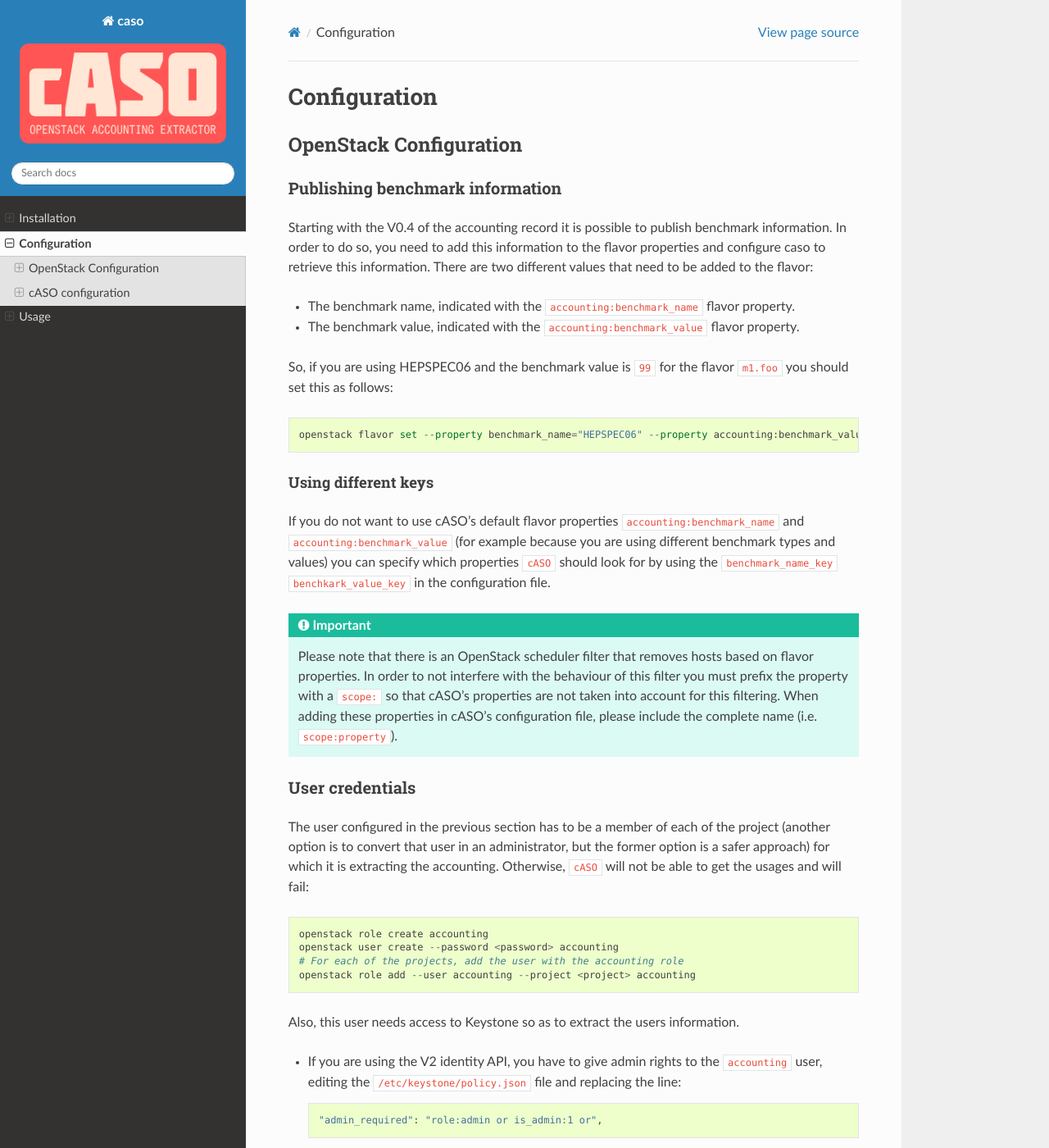
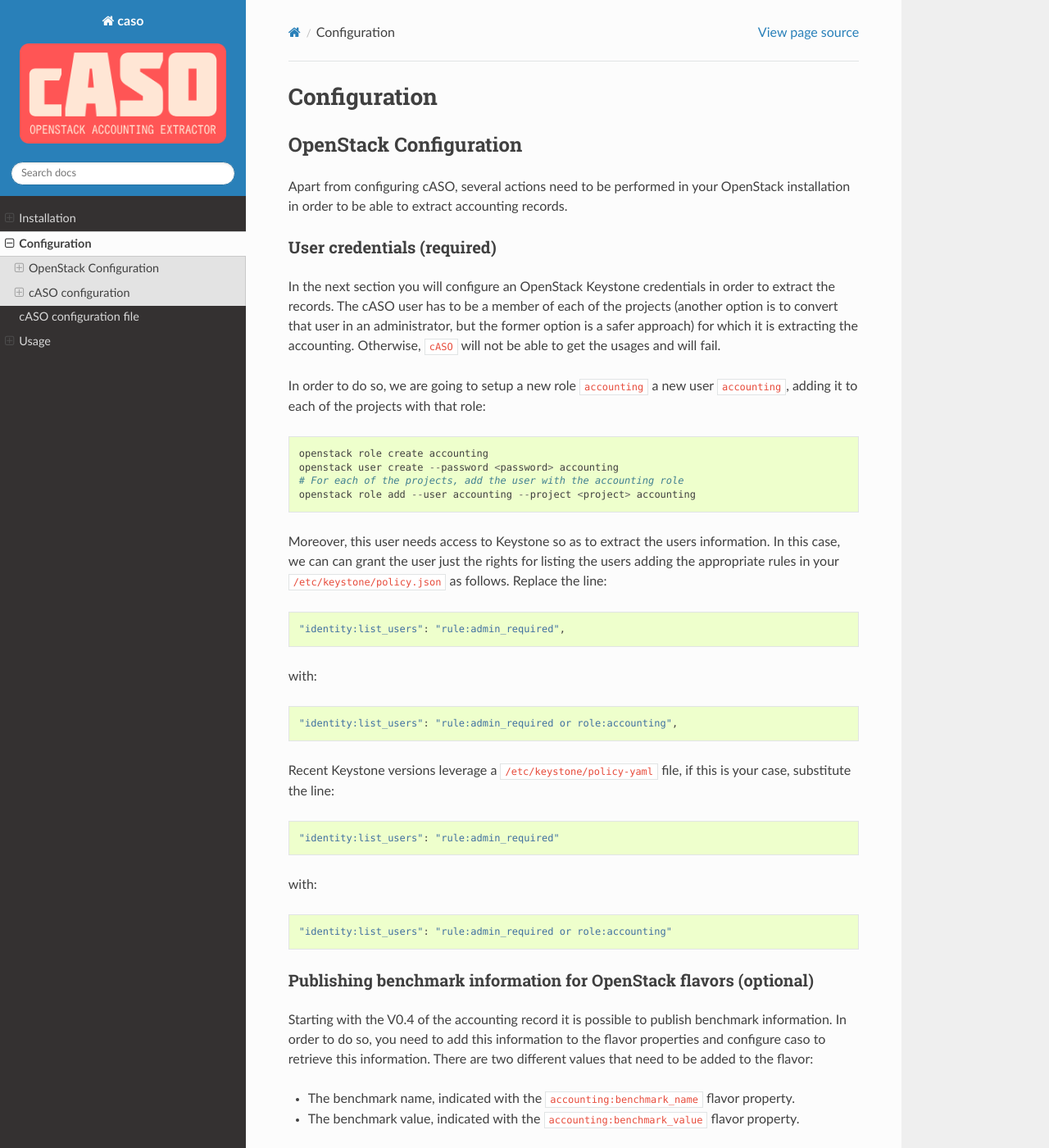
Before and after one commit to thebe14/caso, a Sphinx documentation site: the page built from doc/source/configuration.rst, in a window 1280 px wide and 1400 px high. Shown: the whole window at 82% size. Built offline with Sphinx 7.4.7 and the Read the Docs theme 2.0.0, drawn with Linux system fonts in a browser that asks for light colours; some of the changed text lies outside the part shown.

```diff
--- a/doc/source/conf.py
+++ b/doc/source/conf.py
@@ -16,19 +16,20 @@ import os
 import sys
 
 sys.path.insert(0, os.path.abspath('../..'))
+sys.path.insert(0, os.path.abspath('../'))
+sys.path.insert(0, os.path.abspath('./'))
 # -- General configuration ----------------------------------------------------
 
 # Add any Sphinx extension module names here, as strings. They can be
 # extensions coming with Sphinx (named 'sphinx.ext.*') or your custom ones.
 extensions = [
     'sphinx.ext.autodoc',
-    #'sphinx.ext.intersphinx',
-    #'oslosphinx'
+    'oslo_config.sphinxconfiggen',
+    'oslo_config.sphinxext',
 ]
 
-# autodoc generation is a bit aggressive and a nuisance when doing heavy
-# text edit cycles.
-# execute "export SPHINX_DEBUG=1" in your terminal to disable
+config_generator_config_file = '../../etc/caso/caso-config-generator.conf'
+sample_config_basename = 'static/caso'
 
 # The suffix of source filenames.
 source_suffix = '.rst'
--- a/doc/source/configuration.rst
+++ b/doc/source/configuration.rst
@@ -19,8 +19,49 @@ Configuration
 OpenStack Configuration
 =======================
 
-Publishing benchmark information
---------------------------------
+Apart from configuring cASO, several actions need to be performed in your
+OpenStack installation in order to be able to extract accounting records.
+
+User credentials (required)
+---------------------------
+
+In the next section you will configure an OpenStack Keystone credentials in
+order to extract the records. The cASO user has to be a member of each of the
+projects (another option is to convert that user in an administrator, but the
+former option is a safer approach) for which it is extracting the accounting.
+Otherwise, ``cASO`` will not be able to get the usages and will fail.
+
+In order to do so, we are going to setup a new role ``accounting`` a new user
+``accounting``, adding it to each of the projects with that role::
+
+    openstack role create accounting
+    openstack user create --password <password> accounting
+    # For each of the projects, add the user with the accounting role
+    openstack role add --user accounting --project <project> accounting
+
+Moreover, this user needs access to Keystone so as to extract the users
+information. In this case, we can can grant the user just the rights for
+listing the users adding the appropriate rules in your
+``/etc/keystone/policy.json`` as follows. Replace the line::
+
+      "identity:list_users": "rule:admin_required",
+
+with::
+
+      "identity:list_users": "rule:admin_required or role:accounting",
+
+Recent Keystone versions leverage a ``/etc/keystone/policy-yaml`` file, if this
+is your case, substitute the line::
+
+   "identity:list_users": "rule:admin_required"
+
+with::
+
+   "identity:list_users": "rule:admin_required or role:accounting"
+
+
+Publishing benchmark information for OpenStack flavors (optional)
+-----------------------------------------------------------------
 
 Starting with the V0.4 of the accounting record it is possible to publish
 benchmark information. In order to do so, you need to add this information to
@@ -30,13 +71,13 @@ are two different values that need to be added to the flavor:
 * The benchmark name, indicated with the ``accounting:benchmark_name`` flavor property.
 * The benchmark value, indicated with the ``accounting:benchmark_value`` flavor property.
 
-So, if you are using HEPSPEC06 and the benchmark value is ``99`` for the flavor
-``m1.foo`` you should set this as follows::
+For example, if you are using HEPSPEC06 and the benchmark value is ``99`` for
+the flavor ``m1.foo``, the benchmark information is configured as follows::
 
-    openstack flavor set --property benchmark_name="HEPSPEC06" --property accounting:benchmark_value=99 m1.foo
+    openstack flavor set --property accounting:benchmark_name="HEPSPEC06" --property accounting:benchmark_value=99 m1.foo
 
-Using different keys
-~~~~~~~~~~~~~~~~~~~~
+Using different keys to specify bechmark information
+~~~~~~~~~~~~~~~~~~~~~~~~~~~~~~~~~~~~~~~~~~~~~~~~~~~~
 
 If you do not want to use cASO's default flavor properties ``accounting:benchmark_name`` and
 ``accounting:benchmark_value`` (for example because you are using different benchmark types
@@ -52,48 +93,12 @@ the ``benchmark_name_key`` ``benchkark_value_key`` in the configuration file.
     properties in cASO's configuration file, please include the complete name
     (i.e. ``scope:property``).
 
-
-User credentials
-----------------
-
-The user configured in the previous section has to be a member of each of the
-project (another option is to convert that user in an administrator, but the
-former option is a safer approach) for which it is extracting the accounting.
-Otherwise, ``cASO`` will not be able to get the usages and will fail::
-
-    openstack role create accounting
-    openstack user create --password <password> accounting
-    # For each of the projects, add the user with the accounting role
-    openstack role add --user accounting --project <project> accounting
-
-Also, this user needs access to Keystone so as to extract the users
-information.
-
-* If you are using the V2 identity API, you have to give admin rights to the
-  ``accounting`` user, editing the ``/etc/keystone/policy.json`` file and
-  replacing the line::
-
-      "admin_required": "role:admin or is_admin:1 or",
-
-  with::
-
-      "admin_required": "role:admin or is_admin:1 or role:accounting",
-
-* If you are using the V3 identity API you can grant the user just the rights
-  for listing the users adding the appropriate rules in the
-  ``/etc/keystone/policy.json`` as follows. Replace the line::
-
-      "identity:list_users": "rule:admin_required",
-
-  with::
-
-      "identity:list_users": "rule:admin_required or role:accounting",
-
 cASO configuration
 ==================
 
 ``cASO`` uses a config file (default at ``/etc/caso/caso.conf``) with several
-sections. A sample file is available at ``etc/caso/caso.conf.sample``.
+sections. A sample file is available at
+:download:`etc/caso/caso.conf.sample <static/caso.conf.sample>`.
 
 ``[DEFAULT]`` section
 ---------------------
@@ -114,19 +119,23 @@ of every option. You should check at least the following options:
 * ``messengers`` (list, default: ``noop``). List of the messengers to publish
   data to. Records will be pushed to all these messengers, in order. Valid
   messengers shipped with cASO are:
-    * ``ssm`` for publishing APEL V0.4 records.
-    * ``logstash`` for publishing to Logstash.
-    * ``noop`` do nothing at all.
+
+      * ``ssm`` for publishing APEL V0.4 records.
+      * ``logstash`` for publishing to Logstash.
+      * ``noop`` do nothing at all.
+
   Note that there might be other messengers available in the system if they are
   registered into the ``caso.messenger`` entry point namespace.
 * ``mapping_file`` (default: ``/etc/caso/voms.json``). File containing the
   mapping from VOs to local projects as configured in Keystone-VOMS, in the
   form::
+
     {
         "VO": {
             "projects": ["foo", "bar"],
         }
     }
+
 * ``benchmark_name_key`` and ``benchmark_value_key``. These two configuration
   options are used by ``cASO`` to retrieve the benchmark information form the
   OpenStack flavors.
@@ -140,7 +149,6 @@ connect to the OpenStack APIs. cASO leverages the `OpenStack keystoneauth
 authentication, so that it is possible to use any authentication plugin that is
 available there (so starting on version 1.0 of cASO it is possible to use the
 Keystone V3 API).
-
 
 .. important::
    You need to specify the ``auth_type`` that you want to use (normally
@@ -168,3 +176,14 @@ messenger. Available options:
 
 * ``host`` (default: ``localhost``), host of Logstash server.
 * ``port`` (default: ``5000``), Logstash server port.
+
+Other cASO configuration options
+--------------------------------
+
+For an exhaustive list of the defined options, please check the following page:
+
+.. toctree::
+   :maxdepth: 1
+   :titlesonly:
+
+   configuration-file
--- a/doc/source/index.rst
+++ b/doc/source/index.rst
@@ -33,4 +33,5 @@ Contents:
 
    installation
    configuration
+   configuration-file
    usage
--- a/doc/source/installation.rst
+++ b/doc/source/installation.rst
@@ -24,8 +24,9 @@ Pre-requisites
 
 If you are planning to use ``cASO`` for generating accounting records for EGI,
 you will need a valid APEL/SSM configuration. Follow the documentation
-available at the `EGI FedCloud wiki
-<https://wiki.egi.eu/wiki/Fedcloud-tf:WorkGroups:Scenario4#Publishing_Records>`_
+available at the `EGI.eu Federated Cloud documentation
+<https://egi-federated-cloud.readthedocs.io/en/latest/federation.html#apel-and-accounting-portal>`_
+in order to set it up.
 
 Installation
 ------------
@@ -35,53 +36,17 @@ repositories and packages provided in the EGI AppDB:
 
     https://appdb.egi.eu/store/software/caso
 
-
 Manual installation
 *******************
 
-At the command line::
+Even the reccomended method is to use a package from the EGI AppDB, it is
+possible to install it from the `Python Pacakge Index
+<https://pypi.org/project/caso/>`_ as follows::
 
     $ pip install caso
 
-Or, if you have virtualenvwrapper installed::
+Or you can install it on a virtualenv::
 
-    $ mkvirtualenv caso
-    $ pip install caso
-
-CentOS 6
-^^^^^^^^
-
-On CentOS 6, you can use Software Collections to install Python 2.7::
-
-    $ yum -y install centos-release-SCL
-    $ yum -y install python27
-
-There are also some dependencies of the packages used by ``cASO`` that need to
-be installed (``gcc``, ``libffi-devel`` and ``openssl-devel``)::
-
-    $ yum -y install gcc libffi-devel openssl-devel
-
-You can then install ``pip`` for that version of Python and use that to install
-``cASO``::
-
-    $ scl enable python27 bash
-    $ easy_install-2.7 pip
-    $ pip install caso
-    $ exit    # this terminates bash with the SCL python2.7
-
-In this case you can later on use ``caso-extract`` with the following command
-line::
-
-    $ scl enable python27 caso-extract
-
-Alternatively, if you want to use a virtualenv::
-
-    $ scl enable python27 bash
-    $ virtualenv caso
-    $ . caso/bin/activate
-    $ pip install caso
-    $ exit    # this terminates bash with the SCL python2.7
-
-Running from the virtualenv::
-
-    $ scl enable python27 caso/bin/caso-extract
+    $ virtualenv --python python3 caso
+    $ source caso/bin/activate
+    (caso) $ pip install caso
--- a/doc/source/usage.rst
+++ b/doc/source/usage.rst
@@ -43,6 +43,9 @@ of time.  If not time zone is specified, UTC will be used.
 Available options
 =================
 
+Apart from other options, the following ones are the ones that specify how to
+extract accountig records:
+
 .. option:: --config-dir DIR
 
   Path to a config directory to pull `*.conf` files from. This file set is
@@ -61,6 +64,7 @@ Available options
 
   If set to true, the logging level will be set to DEBUG
                         instead of the default INFO level.
+
 .. option:: --dry-run, --dry_run
 
   Extract records but do not push records to SSM. This will not update the last
@@ -90,21 +94,9 @@ Available options
 
    List of projects to extract accounting records from.
 
-
 Running as a cron job
 ---------------------
 
 The best way of running ``cASO`` is via a cron job like the following::
 
     10 * * * * caso-extract
-
-Migration from OSSSM
---------------------
-
-If you had a previous installation of osssm, you can migrate to ``cASO``
-following these steps:
-
-#. Remove the previous osssm installation (e.g. remove ``apel-ssm-openstack`` rpm).
-#. Remove any cron jobs related to ``osssm.extract`` or ``osssm.push``, a single
-   cron job as described above is enough. You should keep the cron job that executes
-   ``ssmsend``, this is still needed to send the records to the accounting database.
```
Also changed, not shown: doc/source/configuration-file.rst (added, +9 -0 lines), 1 other file.
